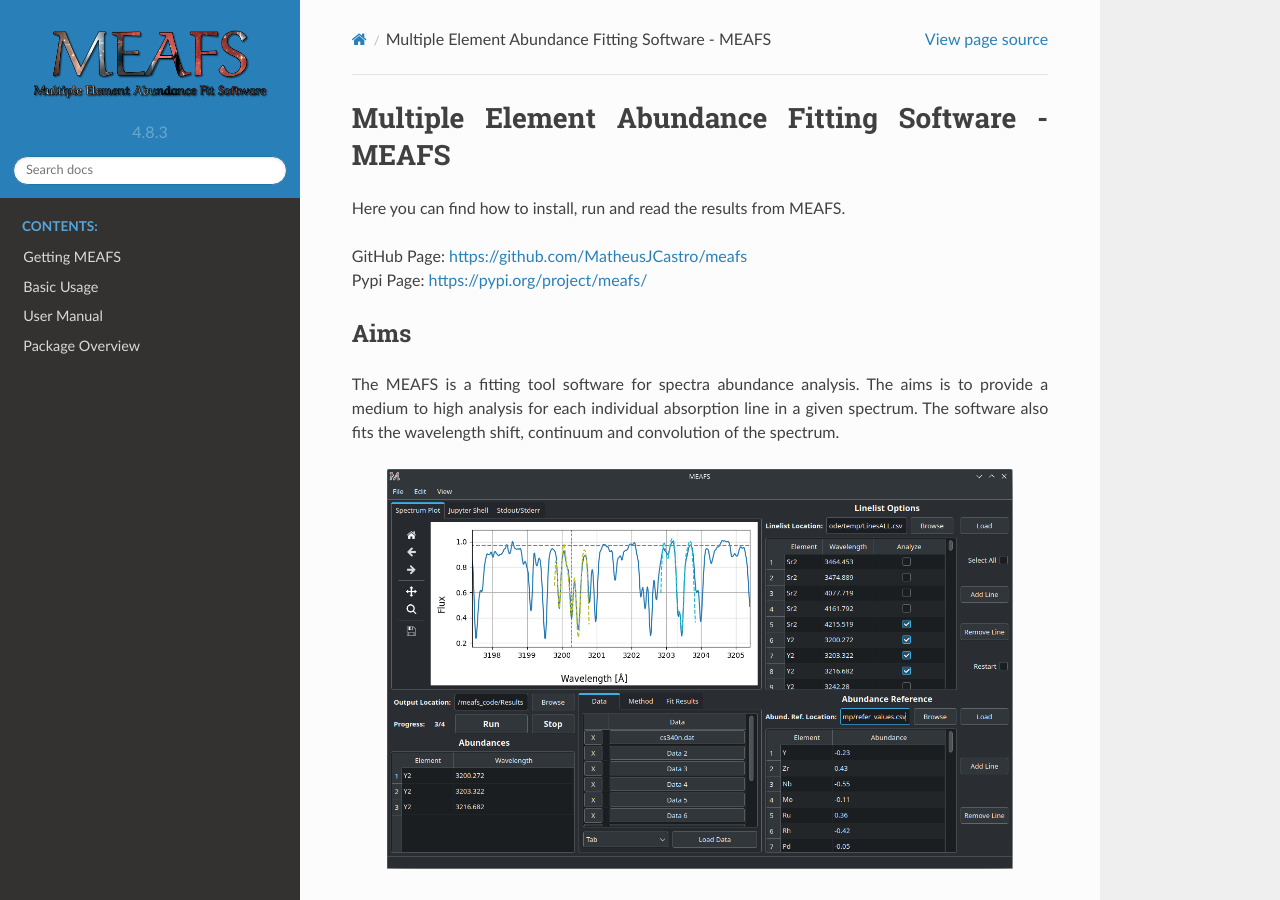
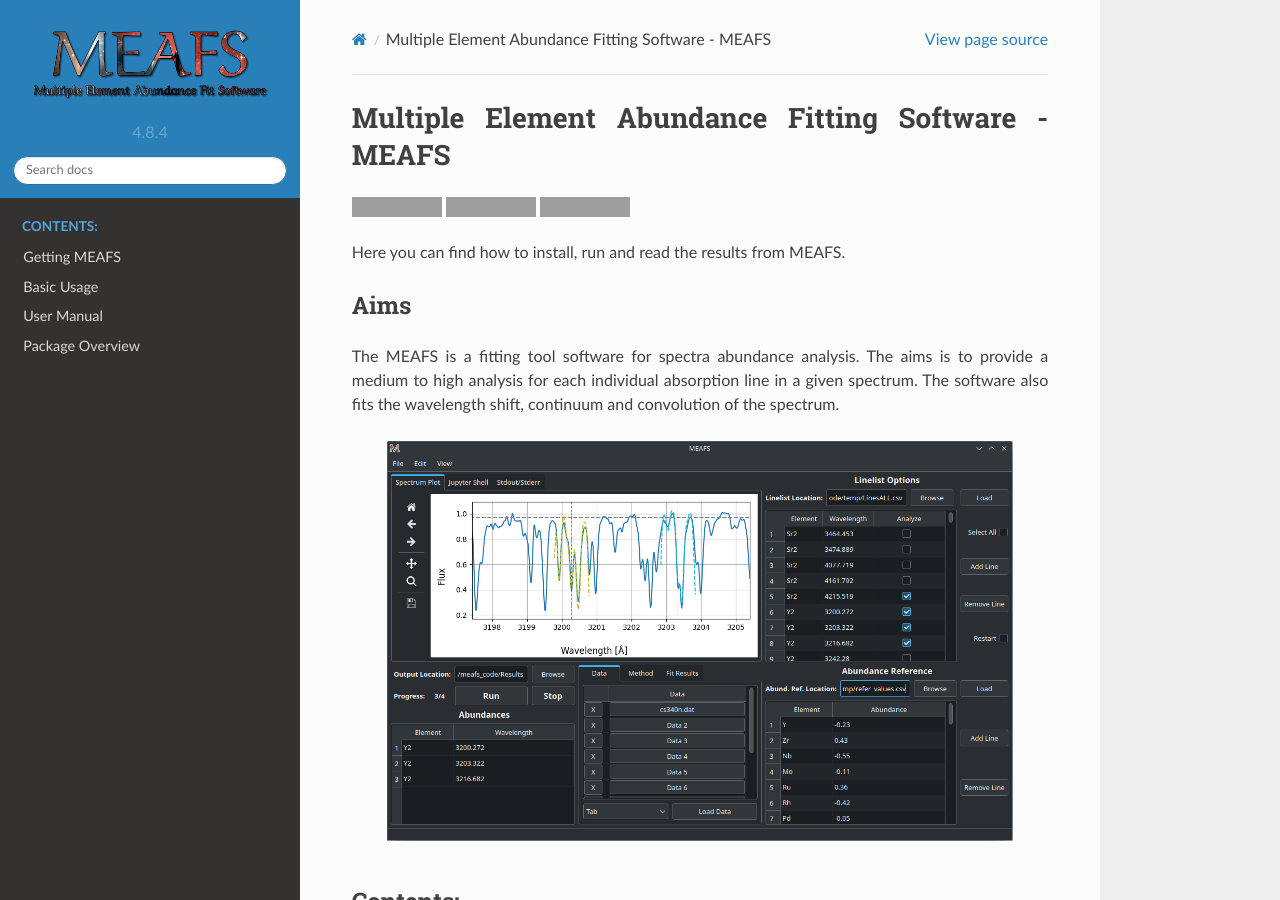
Before and after one commit to MatheusJCastro/meafs, a Sphinx documentation site: the page built from docs/index.rst, in a window 1280 px wide and 900 px high. Built offline with Sphinx 7.4.7 and the Read the Docs theme 2.0.0, drawn with Linux system fonts in a browser that asks for light colours; the version number is read from the project's files by our own code; grey boxes are pictures that could not be loaded.

```diff
--- a/docs/conf.py
+++ b/docs/conf.py
@@ -14,7 +14,7 @@ sys.path.insert(0, os.path.abspath(".."))
 project = 'MEAFS'
 copyright = '2024, Matheus J. Castro'
 author = 'Matheus J. Castro'
-release = '4.8.3'
+release = '4.8.4'
 
 # -- General configuration ---------------------------------------------------
 # https://www.sphinx-doc.org/en/master/usage/configuration.html#general-configuration
--- a/docs/index.rst
+++ b/docs/index.rst
@@ -6,10 +6,17 @@
 Multiple Element Abundance Fitting Software - MEAFS
 =================================================================================
 
+.. image:: https://img.shields.io/readthedocs/meafs?logo=readthedocs
+   :alt: Read the Docs
+   :target: https://meafs.readthedocs.io/
+.. image:: https://img.shields.io/pypi/v/meafs?logo=pypi
+   :alt: PyPI - Version
+   :target: https://pypi.org/project/meafs/
+.. image:: https://img.shields.io/github/v/tag/MatheusJCastro/meafs?logo=github
+   :alt: GitHub Tag
+   :target: https://github.com/MatheusJCastro/meafs
+
 | Here you can find how to install, run and read the results from MEAFS.
-
-| GitHub Page: `https://github.com/MatheusJCastro/meafs <https://github.com/MatheusJCastro/meafs>`_
-| Pypi Page: `https://pypi.org/project/meafs/ <https://pypi.org/project/meafs/>`_
 
 Aims
 ----
--- a/pyproject.toml
+++ b/pyproject.toml
@@ -1,6 +1,6 @@
 [project]
 name = "meafs"
-version = "4.8.3"
+version = "4.8.4"
 authors = [
     { name="Matheus J. Castro" }
 ]
```
Also changed, not shown: README.md (+13 -0 lines), docs/installation.rst (+9 -0 lines), 1 other file.
